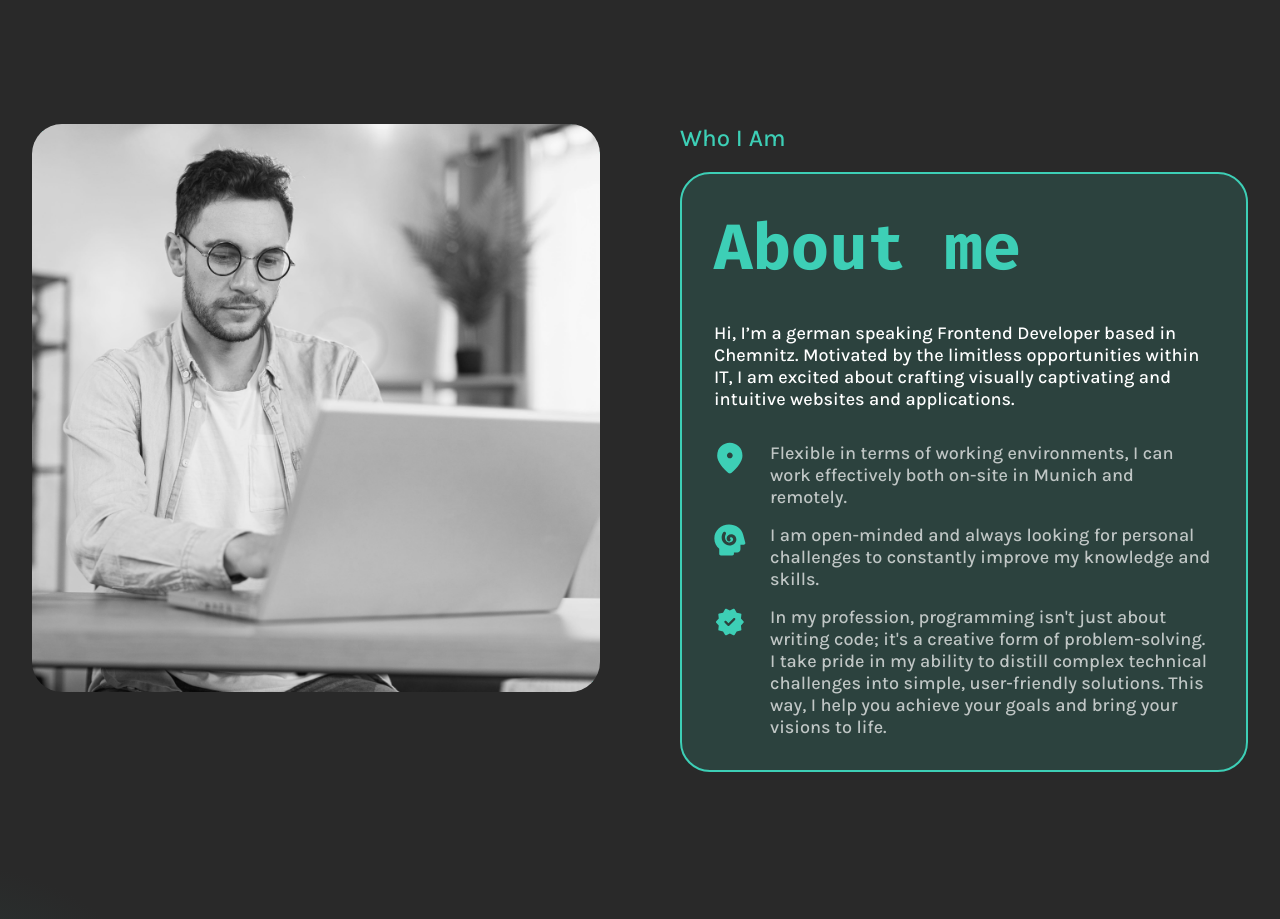
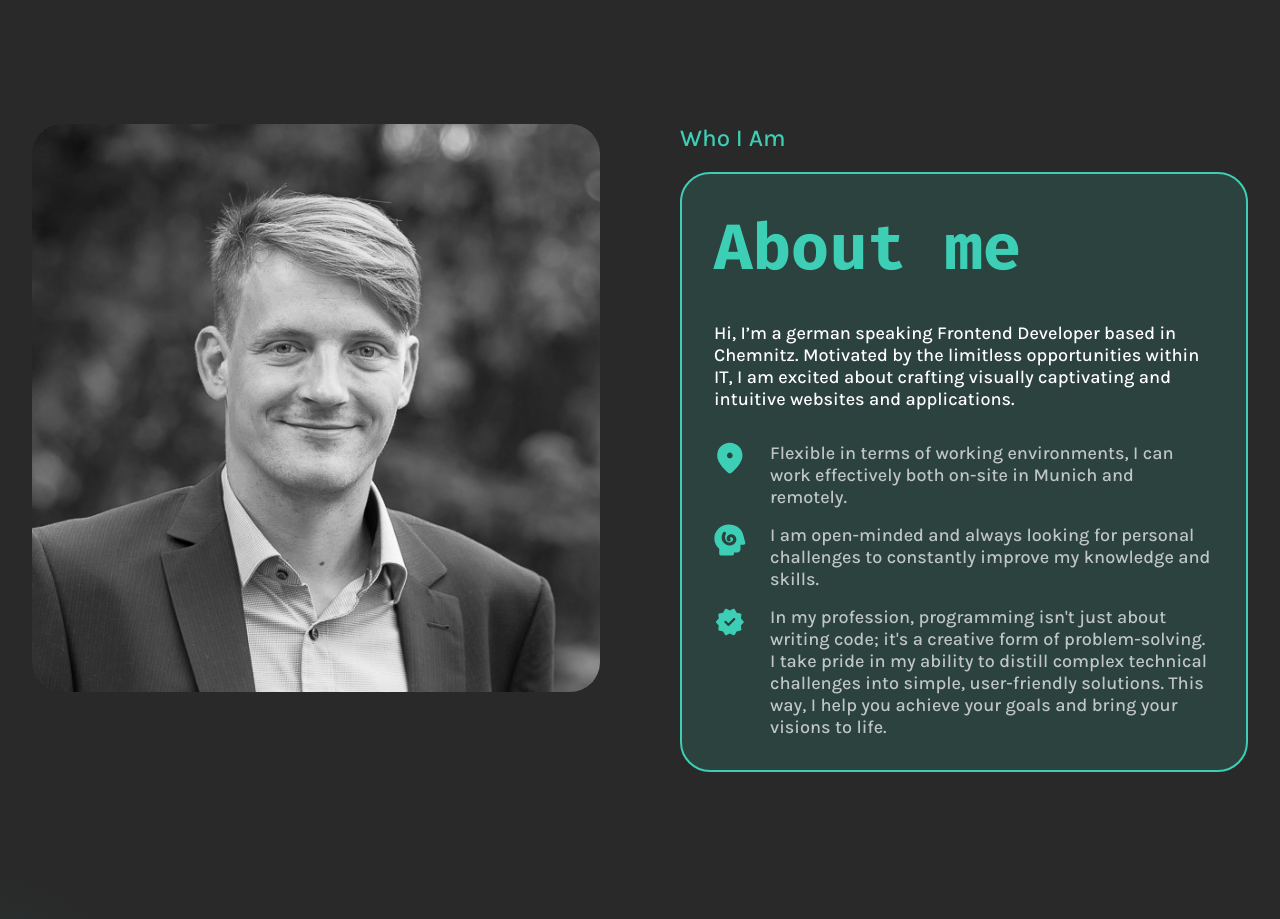
Before and after one commit to RichardStreu/portfolioAngular, an Angular app: page / in a window 1280 px wide. Shown: the part 820-1739 px from the top of the page. Built offline with nearby package versions, Linux system fonts and the light colour scheme.

Commit message:
fix: update profile image source in about me section

```diff
--- a/src/app/landing-page/sections/b-aboutme/b-aboutme.component.html
+++ b/src/app/landing-page/sections/b-aboutme/b-aboutme.component.html
@@ -3,7 +3,7 @@
     <div class="aboutMeContent">
       <div class="aboutMeLeft">
         <div class="imgSwipe">
-          <img src="./assets/img/portfolioPhoto (1).jpg" alt="" />
+          <img src="./assets/img/profilbild-square.jpg" alt="" />
         </div>
       </div>
       <div class="aboutMeRight">
```
Also changed, not shown: src/assets/img/profilbild-square.jpg (added).
